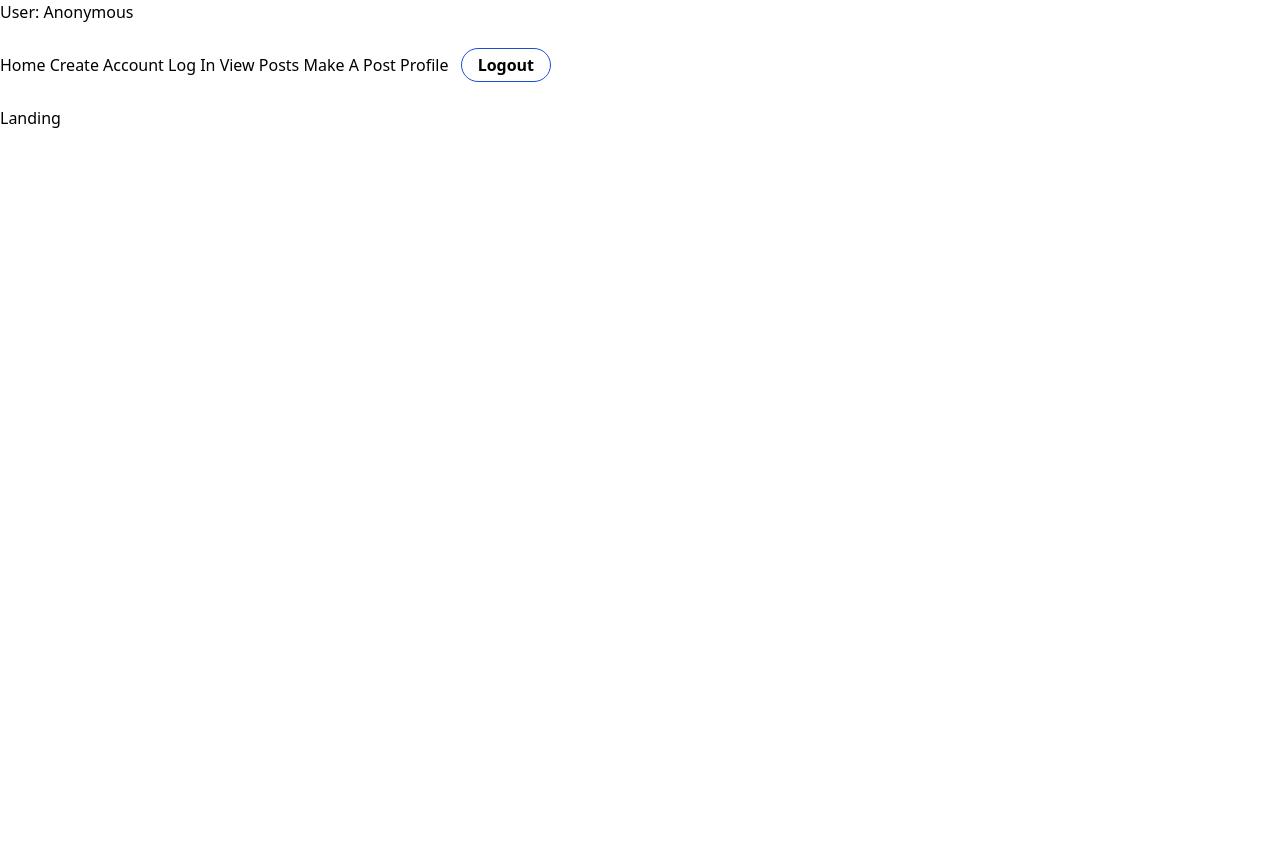
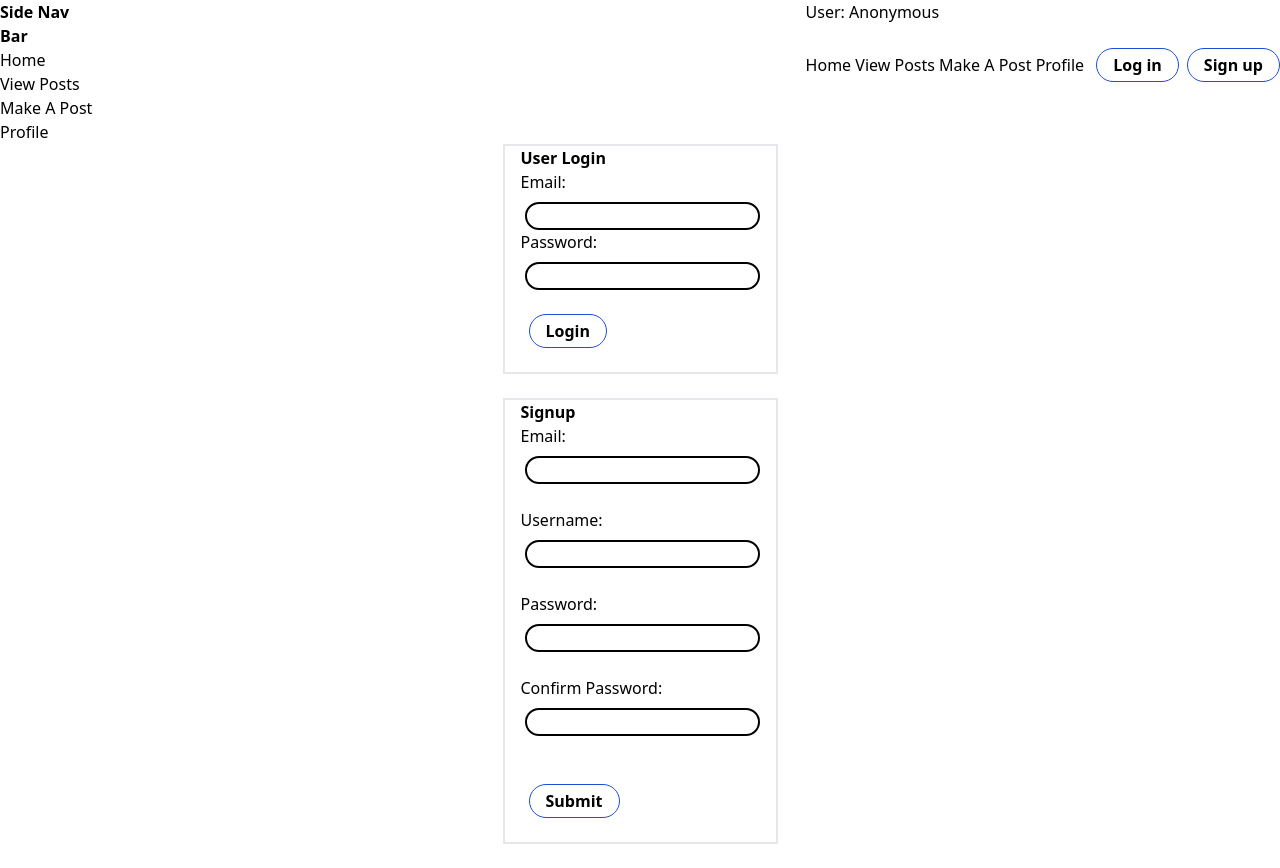
Before and after one commit to Garret-Gallant/stackoverflat-mono-repo, a React (Create React App) app in the folder forum-project-frontend/: page / in a window 1280 px wide. Before the commit the page ends 800 px from the top, so only its background shows below. Built offline with nearby package versions, Linux system fonts and the light colour scheme.

Commit message:
sidebar and more user stuff

```diff
--- a/forum-project-frontend/src/components/App.js
+++ b/forum-project-frontend/src/components/App.js
@@ -25,8 +25,7 @@ function App() {
     let pageinated = param ? `?page=${param}` : "";
     fetch("/posts")
       .then((r) => r.json())
-      .then((data) => setPosts(data))
-      .then(console.log(posts));
+      .then((data) => setPosts(data));
   };
 
   const handleLogout = () => {
@@ -37,7 +36,7 @@ function App() {
     <div>
       <NavBar user={user} handleLogout={handleLogout} />
       <Routes>
-        <Route exact path="/" element={<Landing />} />
+        <Route exact path="/" element={<Landing onLogin={onLogin} />} />
         <Route
           exact
           path="/home"
@@ -54,11 +53,3 @@ function App() {
 }
 
 export default App;
-
-{
-  /*   <NavLink className='nav-button' to="/">Home</NavLink>
-      <NavLink className='nav-button' to="/create-account">Create Account</NavLink>
-      <NavLink className='nav-button' to="/view-posts">View Posts</NavLink>
-      <NavLink className='nav-button' to="/create-post">Make A Post</NavLink>
-      <NavLink className='nav-button' to="/user-profile">Profile</NavLink> */
-}
--- a/forum-project-frontend/src/components/Home.js
+++ b/forum-project-frontend/src/components/Home.js
@@ -1,7 +1,7 @@
 import React from "react";
 
 const Home = () => {
-  return <div>Home</div>;
+  return <div>Home page</div>;
 };
 
 export default Home;
--- a/forum-project-frontend/src/components/Landing.js
+++ b/forum-project-frontend/src/components/Landing.js
@@ -1,7 +1,13 @@
 import React from "react";
-
-const Landing = () => {
-  return <div>Landing</div>;
+import Login from "./Login";
+import SignUp from "./SignUp";
+const Landing = ({ onLogin }) => {
+  return (
+    <div>
+      <Login onLogin={onLogin} />
+      <SignUp onLogin={onLogin} />
+    </div>
+  );
 };
 
 export default Landing;
--- a/forum-project-frontend/src/components/Login.js
+++ b/forum-project-frontend/src/components/Login.js
@@ -1,5 +1,5 @@
 import { useState } from "react";
-
+import { Link } from "react-router-dom";
 function Login({ onLogin }) {
   const [email, setEmail] = useState("");
   const [password, setPassword] = useState("");
@@ -18,8 +18,8 @@ function Login({ onLogin }) {
   }
 
   return (
-    <div>
-
+    <div className="user-form">
+      <h2 className="font-bold">User Login</h2>
       <form onSubmit={handleSubmit}>
         <label htmlFor="email">Email: </label>
         <input
@@ -33,7 +33,11 @@ function Login({ onLogin }) {
           value={password}
           onChange={(e) => setPassword(e.target.value)}
         />
-      <button type="submit">Login</button>
+        <button type="submit">
+          <Link to="/home" />
+          Login
+          <Link />
+        </button>
       </form>
     </div>
   );
--- a/forum-project-frontend/src/components/NavBar.js
+++ b/forum-project-frontend/src/components/NavBar.js
@@ -3,36 +3,71 @@ import { NavLink } from "react-router-dom";
 
 function NavBar({ user, handleLogout }) {
   return (
-    <div className="navBar">
-      <div className="topNavBar">
-        <h2>
-          User: {!!Object.keys(user).length ? user.username : "Anonymous"}
-        </h2>
-        <NavLink className="nav-button" to="/home">
-          Home{" "}
-        </NavLink>
-        <NavLink className="nav-button" to="/create-account">
-          Create Account{" "}
-        </NavLink>
-        <NavLink className="nav-button" to="/login">
-          Log In{" "}
-        </NavLink>
-        <NavLink className="nav-button" to="/view-posts">
-          View Posts{" "}
-        </NavLink>
-        <NavLink className="nav-button" to="/create-post">
-          Make A Post{" "}
-        </NavLink>
-        <NavLink className="nav-button" to="/user-profile">
-          Profile{" "}
-        </NavLink>
-        <NavLink className="nav-button" to="/">
-          <button onClick={handleLogout}>Logout</button>
-        </NavLink>
-      </div>
-      <div className="sideNavBar"></div>
+    <div className="flex">
+      <NavBarSide user={user} />
+      <NavBarTop user={user} handleLogout={handleLogout} />
     </div>
   );
 }
 
+const NavBarTop = ({ user, handleLogout }) => {
+  return (
+    <div className="topNavBar w-fit ml-auto">
+      <h2>User: {!!Object.keys(user).length ? user.username : "Anonymous"}</h2>
+      <NavLink className="nav-button" to="/home">
+        <span>Home </span>
+      </NavLink>
+
+      <NavLink className="nav-button" to="/view-posts">
+        <span>View Posts </span>
+      </NavLink>
+      <NavLink className="nav-button" to="/create-post">
+        <span>Make A Post </span>
+      </NavLink>
+      <NavLink className="nav-button" to="/user-profile">
+        <span>Profile </span>
+      </NavLink>
+      {user.username !== "Anonymous" && user.username !== undefined ? (
+        <NavLink className="nav-button" to="/">
+          <button onClick={handleLogout}>Logout</button>
+        </NavLink>
+      ) : (
+        <>
+          <NavLink className="nav-button" to="/login">
+            <button> Log in </button>
+          </NavLink>
+          <NavLink className="nav-button" to="/signup">
+            <button> Sign up </button>
+          </NavLink>
+        </>
+      )}
+    </div>
+  );
+};
+
+const NavBarSide = ({ user }) => {
+  return (
+    <div className="sideNavBar w-24 mr-auto">
+      <h2 className="font-bold">Side Nav Bar</h2>
+      <div className="">
+        <NavLink className="nav-button" to="/home">
+          <span>Home </span>
+          <br />
+        </NavLink>
+        <NavLink className="nav-button" to="/view-posts">
+          <span>View Posts </span>
+          <br />
+        </NavLink>
+        <NavLink className="nav-button" to="/create-post">
+          <span>Make A Post </span>
+          <br />
+        </NavLink>
+        <NavLink className="nav-button" to="/user-profile">
+          <span>Profile </span>
+          <br />
+        </NavLink>
+      </div>
+    </div>
+  );
+};
 export default NavBar;
--- a/forum-project-frontend/src/components/Profile.js
+++ b/forum-project-frontend/src/components/Profile.js
@@ -40,30 +40,32 @@ const Profile = ({ user }) => {
 
   return (
     <div className="profile">
-      <div className="profileCardSelect">
+      <div className="profileCardSelect w-fit m-auto">
         <span id="info" onClick={handleCardToShow}>
-          Info{" "}
+          Info
         </span>
         <span id="submitted" onClick={handleCardToShow}>
-          Submissions{" "}
+          Submissions
         </span>
         <span id="comments" onClick={handleCardToShow}>
-          Comments{" "}
+          Comments
         </span>
         <span id="liked" onClick={handleCardToShow}>
-          Liked Posts{" "}
+          Liked Posts
         </span>
         <span id="liked_comments" onClick={handleCardToShow}>
-          Liked Comments{" "}
+          Liked Comments
         </span>
       </div>
-      <div className="cardToShow">{component}</div>
+      <div className="cardToShow w-fit m-auto">{component}</div>
     </div>
   );
 };
 
 const UserInfo = ({ user }) => {
-  return (
+  return user.username === undefined || user.username === "Anonymous" ? (
+    <div>Nothing to display</div>
+  ) : (
     <div>
       <ul>
         <li>Username: {user.username}</li>
--- a/forum-project-frontend/src/components/SignUp.js
+++ b/forum-project-frontend/src/components/SignUp.js
@@ -25,6 +25,8 @@ function SignUp({ onLogin }) {
   }
 
   return (
+    <div className="user-form">
+      <h2 className="font-bold">Signup</h2>
       <form onSubmit={handleSubmit}>
         <label htmlFor="email">Email: </label>
         <input
@@ -33,7 +35,7 @@ function SignUp({ onLogin }) {
           value={email}
           onChange={(e) => setEmail(e.target.value)}
         />
-      <br/>
+        <br />
         <label htmlFor="username">Username: </label>
         <input
           type="text"
@@ -41,7 +43,7 @@ function SignUp({ onLogin }) {
           value={username}
           onChange={(e) => setUsername(e.target.value)}
         />
-      <br/>
+        <br />
         <label htmlFor="password">Password: </label>
         <input
           type="password"
@@ -49,7 +51,7 @@ function SignUp({ onLogin }) {
           value={password}
           onChange={(e) => setPassword(e.target.value)}
         />
-      <br/>
+        <br />
         <label htmlFor="password_confirmation">Confirm Password: </label>
         <input
           type="password"
@@ -57,9 +59,10 @@ function SignUp({ onLogin }) {
           value={passwordConfirmation}
           onChange={(e) => setPasswordConfirmation(e.target.value)}
         />
-      <br/>
+        <br />
         <button type="submit">Submit</button>
       </form>
+    </div>
   );
 }
 
--- a/forum-project-frontend/src/index.css
+++ b/forum-project-frontend/src/index.css
@@ -5,9 +5,15 @@
 @layer components {
   input {
     @apply align-super border-black border-2 rounded-full ml-1 flex flex-col
-    items-center justify-center mt-2
+    items-center justify-center mt-2;
   }
   button {
-    @apply hover:bg-blue-700 text-black font-bold py-1 px-4 border border-blue-700 rounded-full ml-2 mt-6 mb-6
+    @apply hover:bg-blue-700 text-black font-bold py-1 px-4 border border-blue-700 rounded-full ml-2 mt-6 mb-6;
+  }
+  .user-form {
+    @apply flex flex-col ml-auto mr-auto border-2 w-fit pl-4 pr-4 mb-6;
+  }
+  .profileCardSelect span {
+    @apply text-black font-bold py-1 px-4 ml-2 mt-6 mb-6 hover:cursor-pointer;
   }
 }
```
Also changed, not shown: forum-project-frontend/src/index.js (+6 -6 lines). Lines whose indentation alone changed are shown as unchanged.
